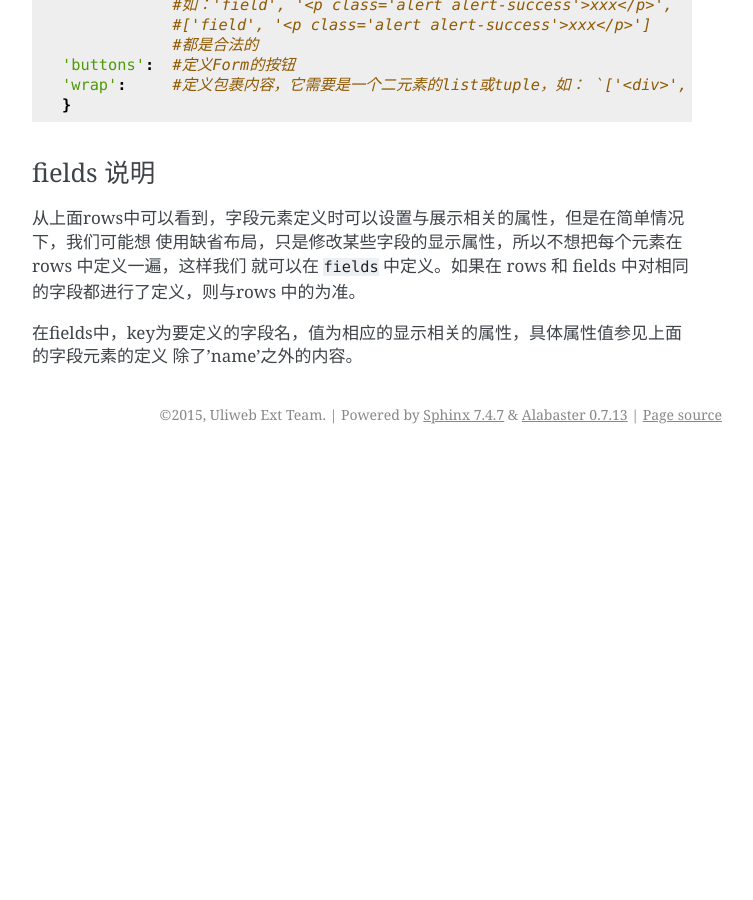
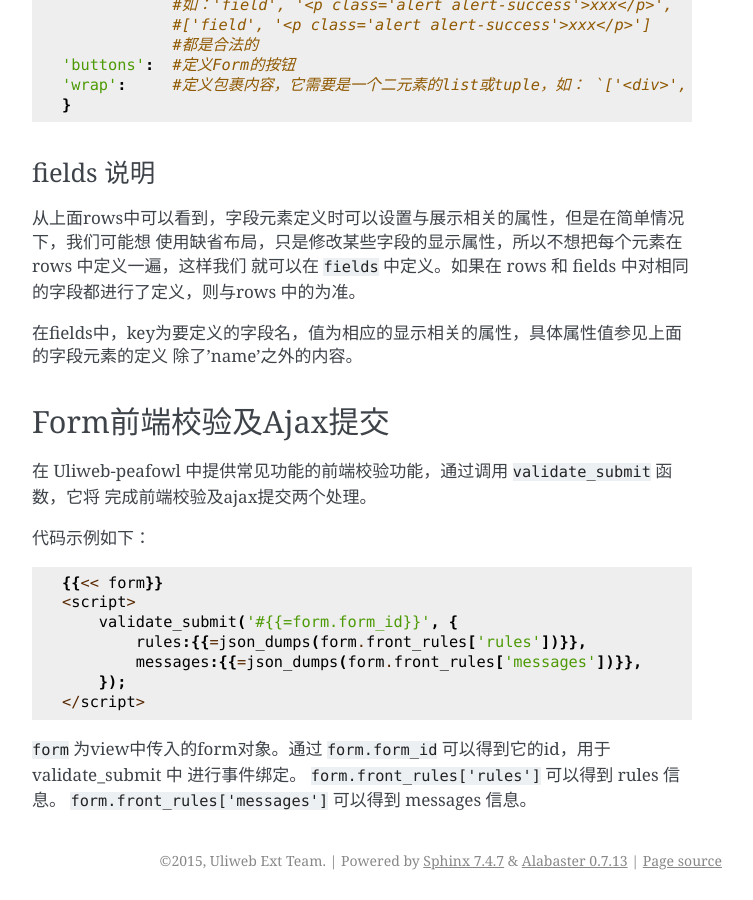
Before and after one commit to uliwebext/uliweb-peafowl, a Sphinx documentation site: the page built from docs/dev/form_helper.md, in a window 1280 px wide and 900 px high, scrolled down 2133 px. Shown: the whole window, without its empty margins (388-1141 px from the left). Built offline with Sphinx 7.4.7, drawn with Linux system fonts in a browser that asks for light colours; before the commit the page ends 2587 px from its top, so only the background shows below that.

Commit message:
增加pealfowl_js.md相关的文档

```diff
--- a/docs/dev/form_helper.md
+++ b/docs/dev/form_helper.md
@@ -115,3 +115,22 @@ rows有几种定义方式：
 
 在fields中，key为要定义的字段名，值为相应的显示相关的属性，具体属性值参见上面的字段元素的定义
 除了'name'之外的内容。
+
+## Form前端校验及Ajax提交
+
+在 Uliweb-peafowl 中提供常见功能的前端校验功能，通过调用 `validate_submit` 函数，它将
+完成前端校验及ajax提交两个处理。
+
+代码示例如下：
+
+    {{<< form}}
+    <script>
+        validate_submit('#{{=form.form_id}}', {
+            rules:{{=json_dumps(form.front_rules['rules'])}},
+            messages:{{=json_dumps(form.front_rules['messages'])}},
+        });
+    </script>
+
+`form` 为view中传入的form对象。通过 `form.form_id` 可以得到它的id，用于 validate_submit 中
+进行事件绑定。 `form.front_rules['rules']` 可以得到 rules 信息。  `form.front_rules['messages']`
+可以得到 messages 信息。
```
Also changed, not shown: docs/dev/peafowl_js.md (added, +77 -0 lines), docs/index.md (+1 -0 lines).
